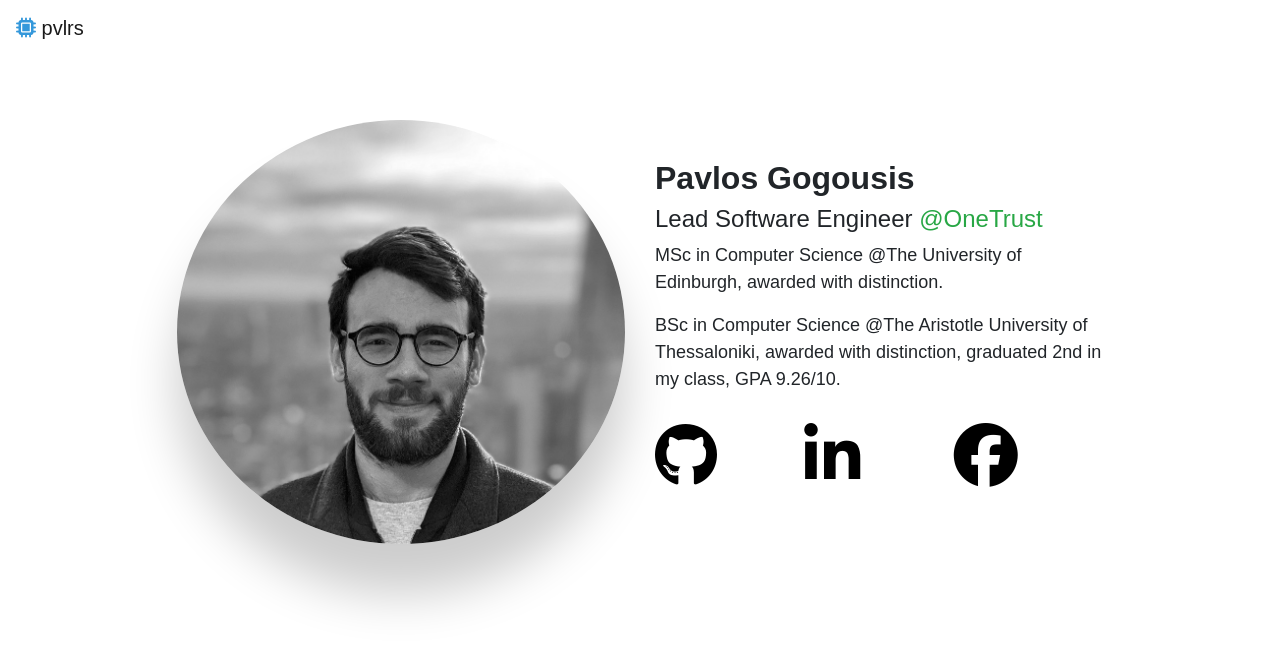
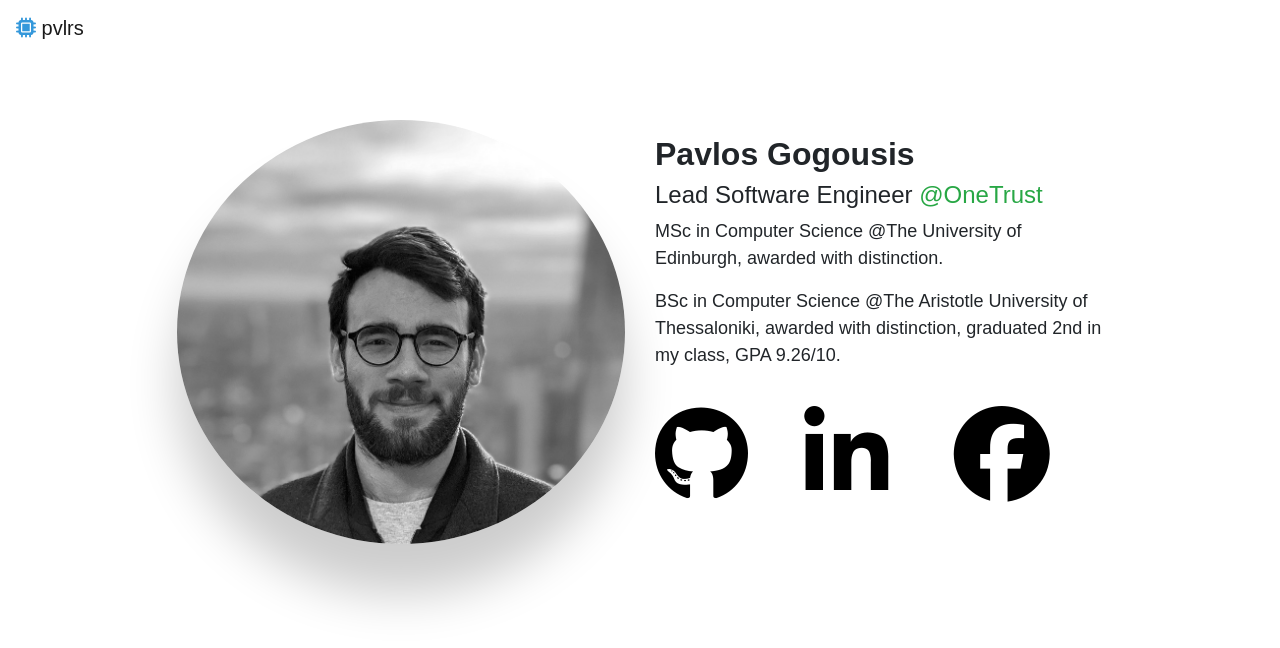
Before and after one commit to gogopavl/pvlrs-dot-com, a plain HTML site: page index.html in a window 1280 px wide. Drawn offline with Linux system fonts and the light colour scheme; a web font is replaced by a local one.

Commit message:
adjust media icon size

```diff
--- a/css/styles.css
+++ b/css/styles.css
@@ -74,7 +74,7 @@ a.media-icon-link:active {
 }
 
 .media-icon-col {
-  font-size: 5vw;
+  font-size: 10vw;
   text-align: center;
 }
 
@@ -101,6 +101,7 @@ a.media-icon-link:active {
   }
 
   .media-icon-col {
+    font-size: 7.5vw;
     text-align: left;
   }
 }
```
